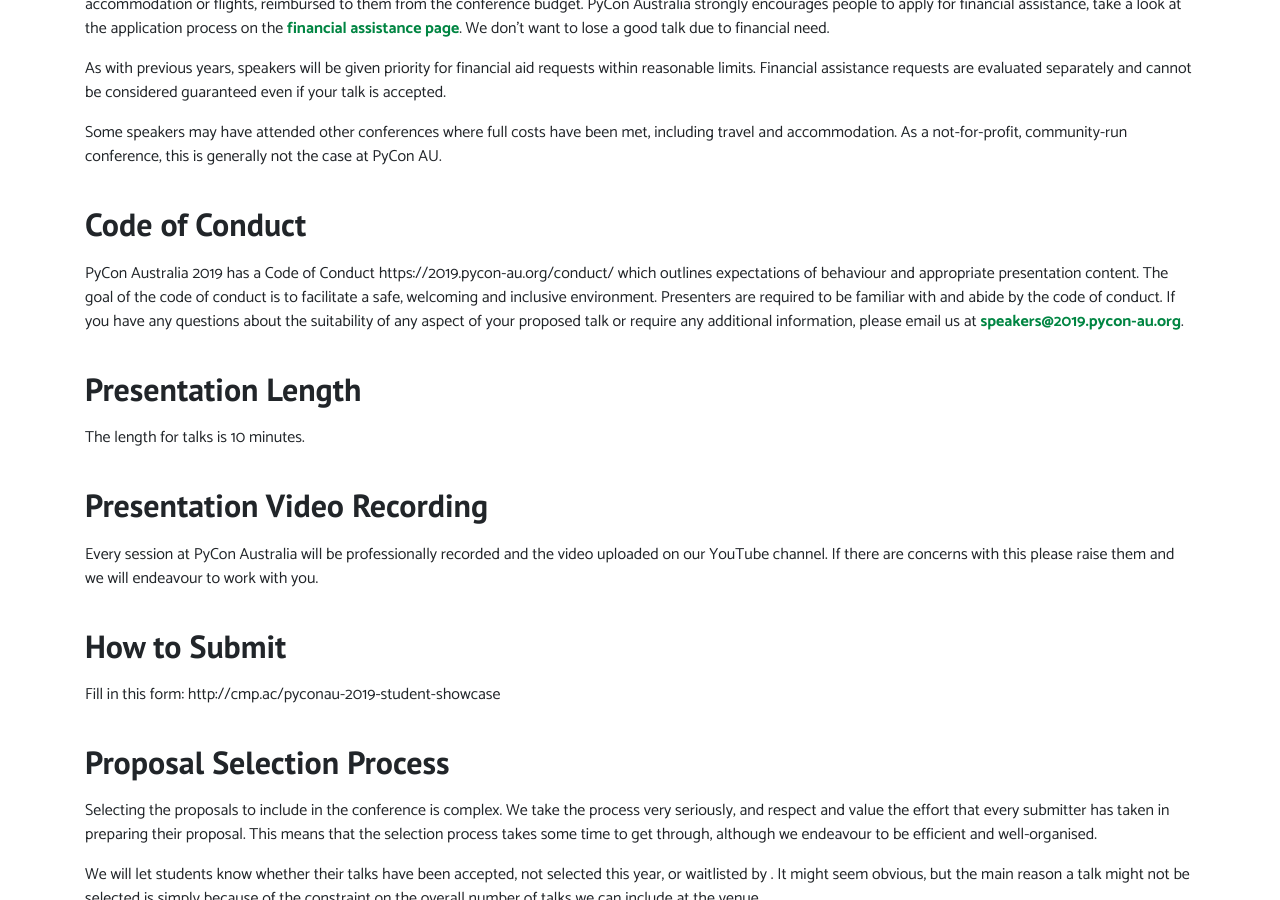
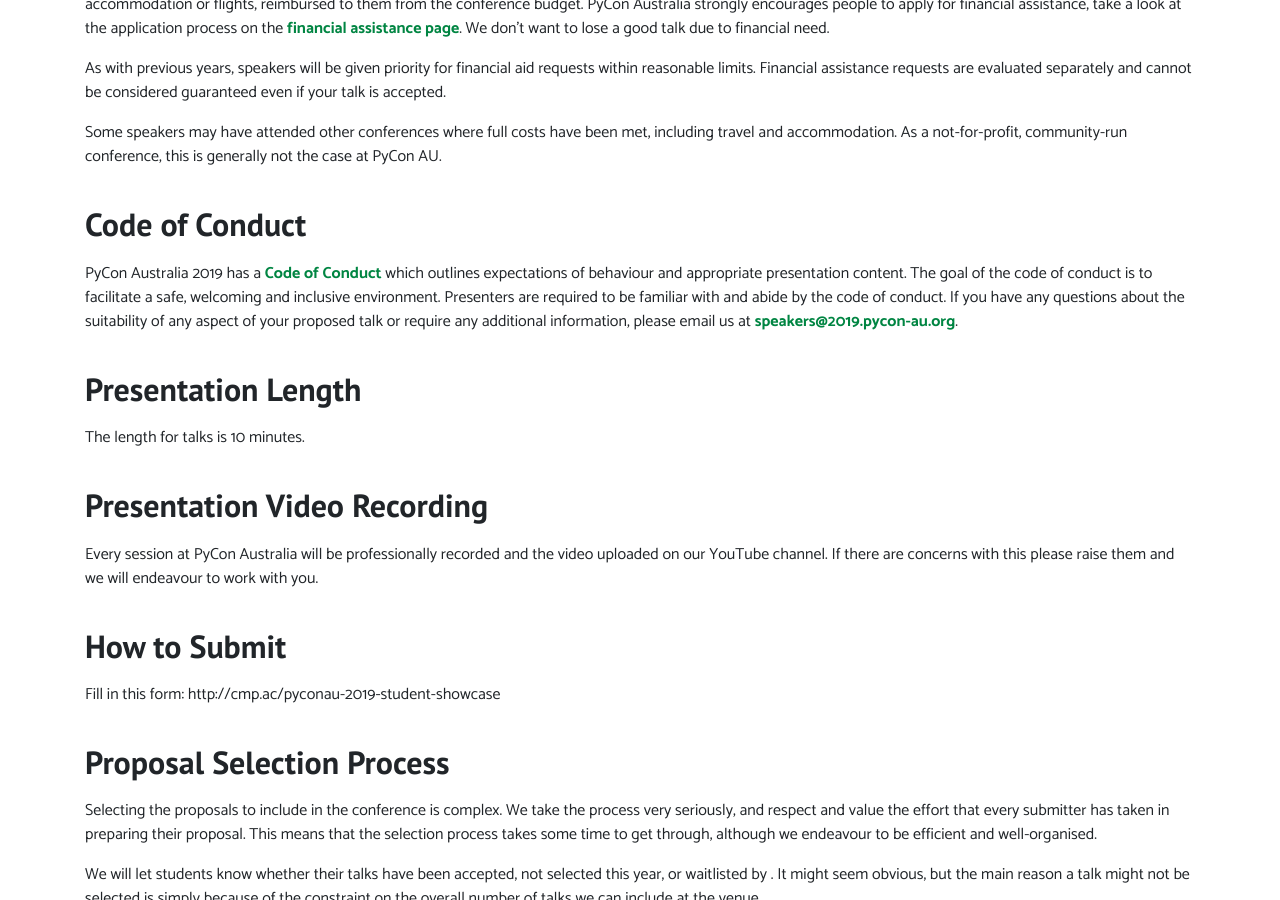
Before and after one commit to pyconau/2019.pycon-au.org, a Jekyll site: the page built from _pages/student-showcase.md, in a window 1280 px wide and 900 px high, scrolled down 1255 px. Built offline with Jekyll 4.4.1, drawn with Linux system fonts in a browser that asks for light colours; part of the change alters nothing that is shown.

Commit message:
Update _pages/student-showcase.md
Co-Authored-By: hogesonline <hogesonline@gmail.com>

```diff
--- a/_pages/student-showcase.md
+++ b/_pages/student-showcase.md
@@ -38,7 +38,7 @@ As with previous years, speakers will be given priority for financial aid reques
 Some speakers may have attended other conferences where full costs have been met, including travel and accommodation. As a not-for-profit, community-run conference, this is generally not the case at PyCon AU.
 
 ## Code of Conduct
-PyCon Australia 2019 has a Code of Conduct https://2019.pycon-au.org/conduct/ which outlines expectations of behaviour and appropriate presentation content. The goal of the code of conduct is to facilitate a safe, welcoming and inclusive environment. Presenters are required to be familiar with and abide by the code of conduct. If you have any questions about the suitability of any aspect of your proposed talk or require any additional information, please email us at [speakers@2019.pycon-au.org](mailto:speakers@2019.pycon-au.org).
+PyCon Australia 2019 has a [Code of Conduct](/conduct/) which outlines expectations of behaviour and appropriate presentation content. The goal of the code of conduct is to facilitate a safe, welcoming and inclusive environment. Presenters are required to be familiar with and abide by the code of conduct. If you have any questions about the suitability of any aspect of your proposed talk or require any additional information, please email us at [speakers@2019.pycon-au.org](mailto:speakers@2019.pycon-au.org).
 
 ## Presentation Length
 The length for talks is 10 minutes.
```
